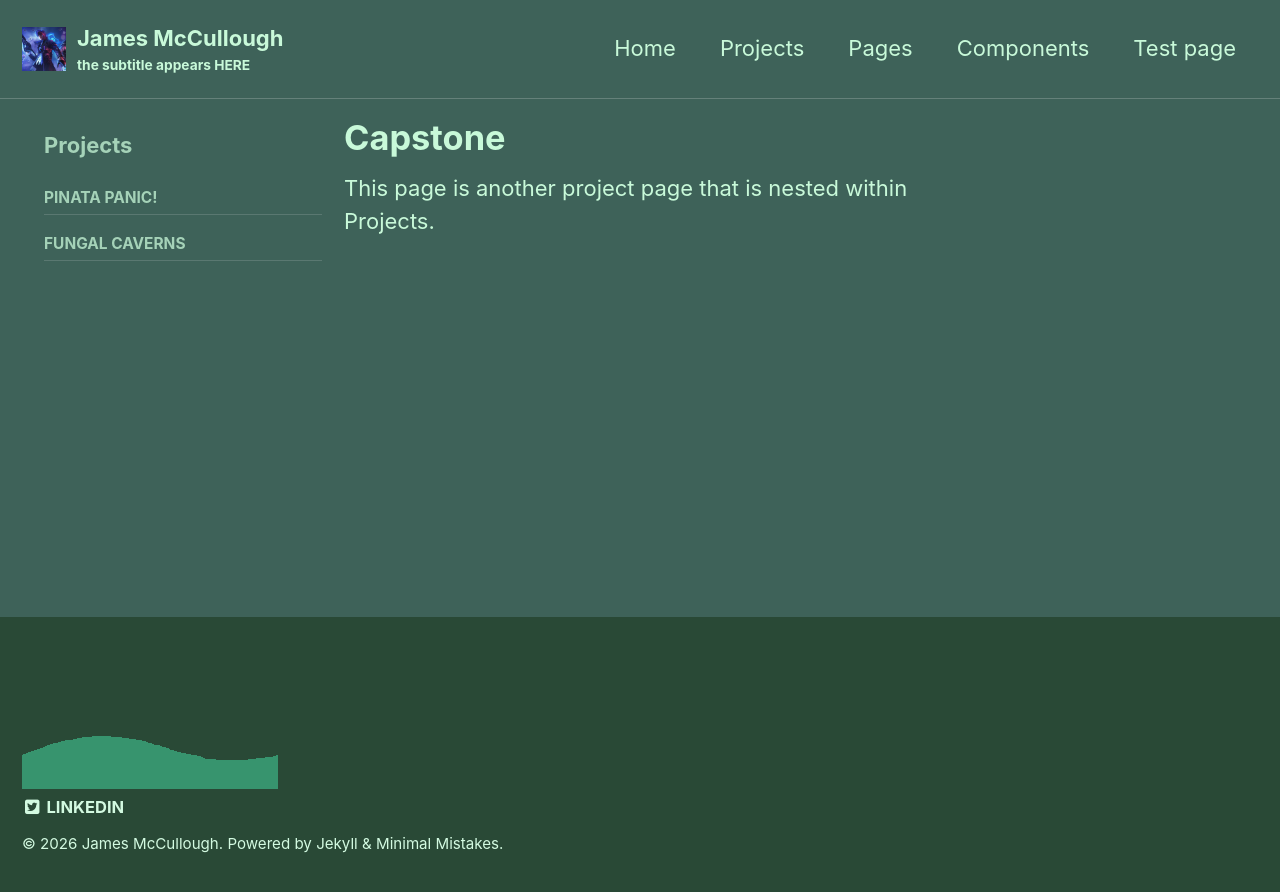
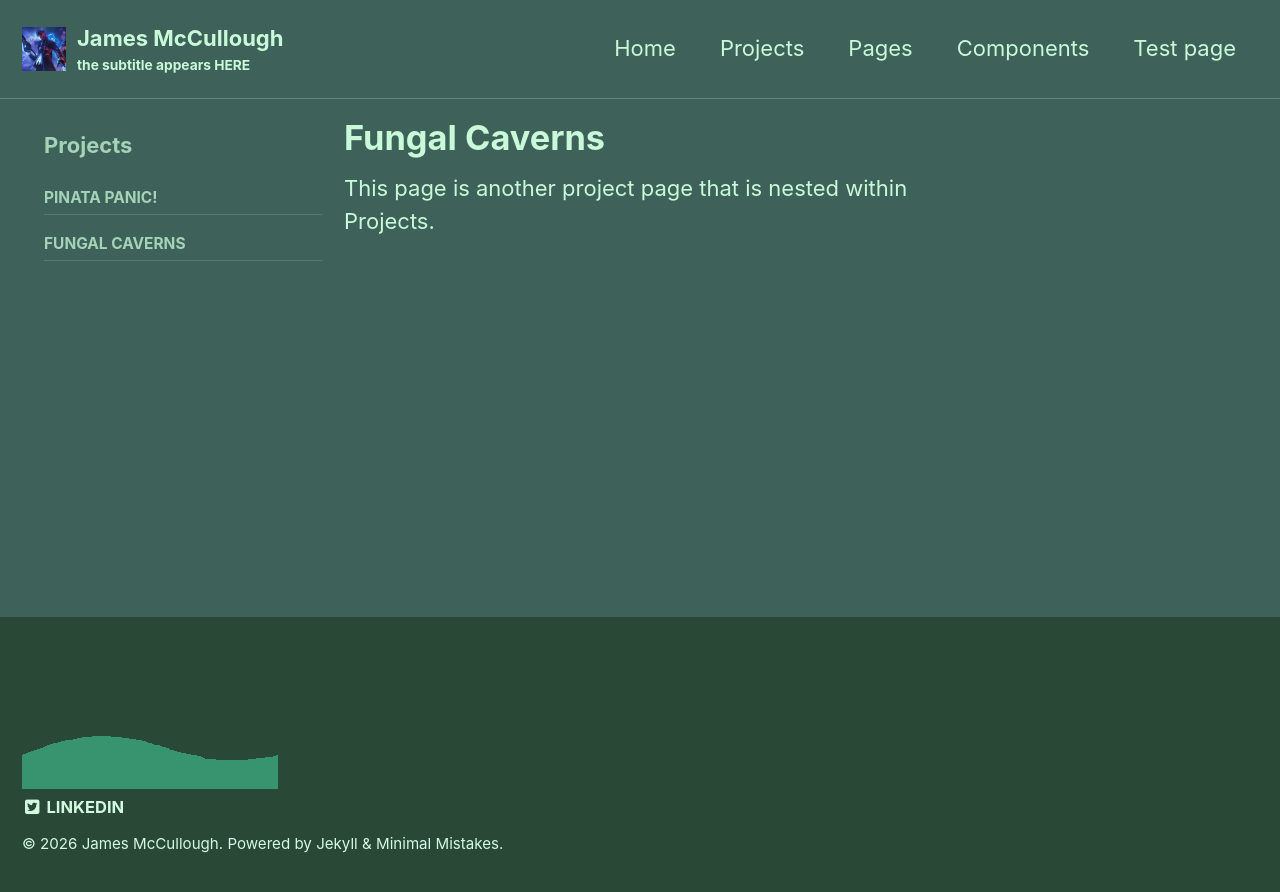
Before and after one commit to JamesMcC23/JamesMcC23.github.io, a Jekyll site: the page built from _pages/projects-capstone.md, in a window 1280 px wide. Shown: the top 892 px of the page. Built offline with Jekyll 4.4.1, drawn with Linux system fonts in a browser that asks for light colours.

Commit message:
Rename project title and permalink to Fungal Caverns

```diff
--- a/_pages/projects-capstone.md
+++ b/_pages/projects-capstone.md
@@ -1,7 +1,7 @@
 ---
-title: "Capstone"
+title: "Fungal Caverns"
 layout: single
-permalink: /projects/capstone/
+permalink: /projects/FungalCaverns/
 sidebar:
   title: "Projects"
   nav:
```
